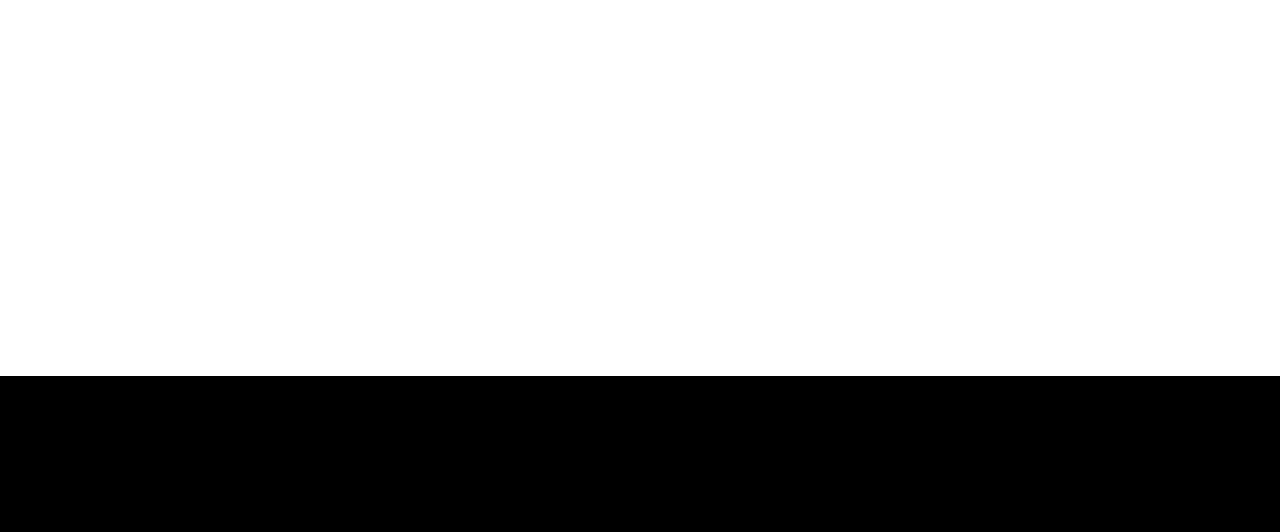
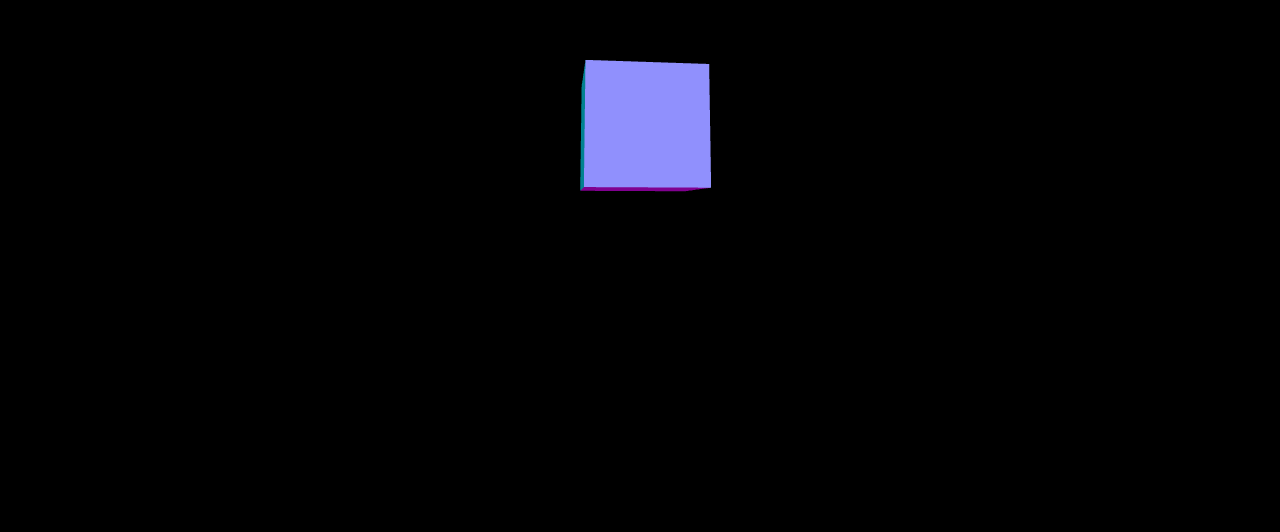
Before and after one commit to yvital/Three, a plain HTML site: page index.html in a window 1280 px wide. Shown: the part 268-800 px from the top of the page. Drawn offline with Linux system fonts and the light colour scheme.

Commit message:
js commit 2

```diff
--- a/index.html
+++ b/index.html
@@ -8,6 +8,6 @@
 	<script type="text/javascript" src="js/script.js"></script>
 </head>
 <body>
-	<canvas id="canvas"></canvas>
+
 </body>
 </html>
```
